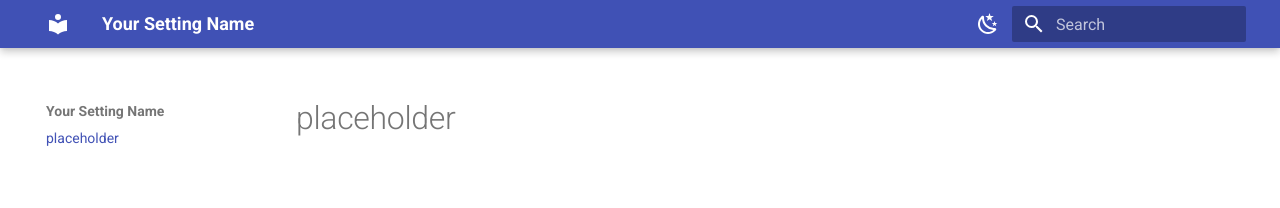
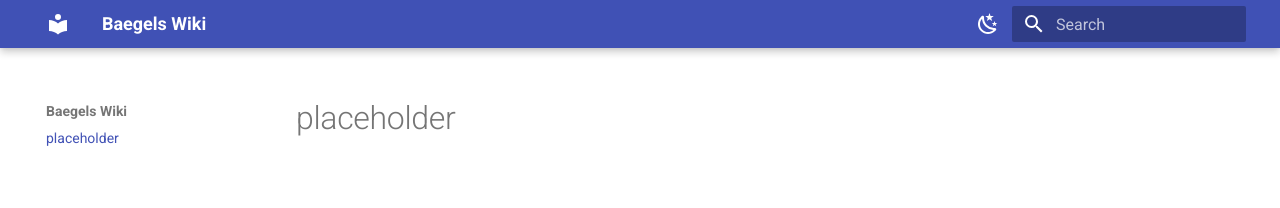
Before and after one commit to baegel49/wiki, an MkDocs documentation site: the page built from docs/index.md, in a window 1280 px wide. Shown: the top 208 px of the page. Built offline with MkDocs 1.6.1 and Material for MkDocs 9.7.7, drawn with Linux system fonts in a browser that asks for light colours.

Commit message:
Update mkdocs.yml

```diff
--- a/mkdocs.yml
+++ b/mkdocs.yml
@@ -1,4 +1,4 @@
-site_name: Your Setting Name
+site_name: Baegels Wiki
 theme:
   name: material
   features:
```
